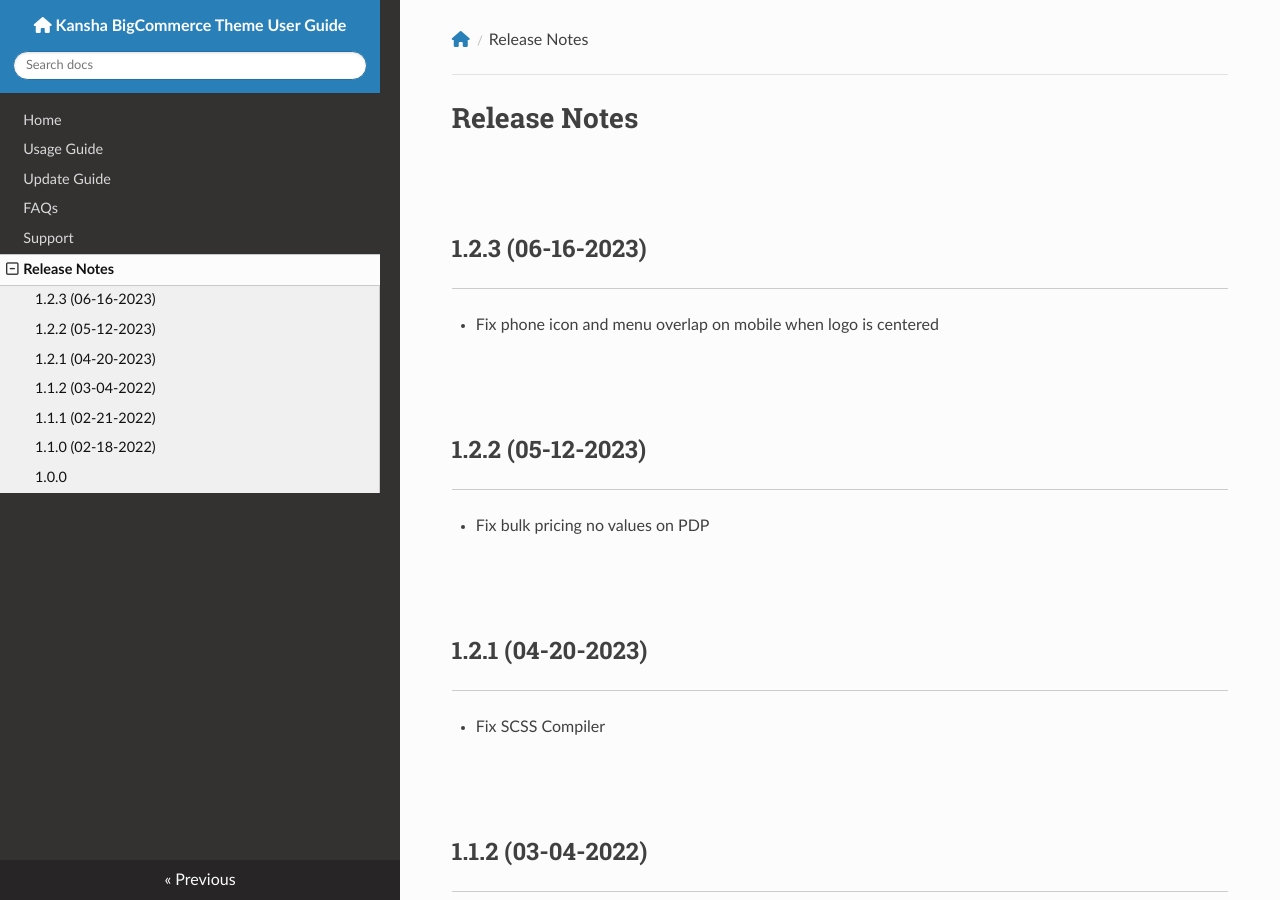
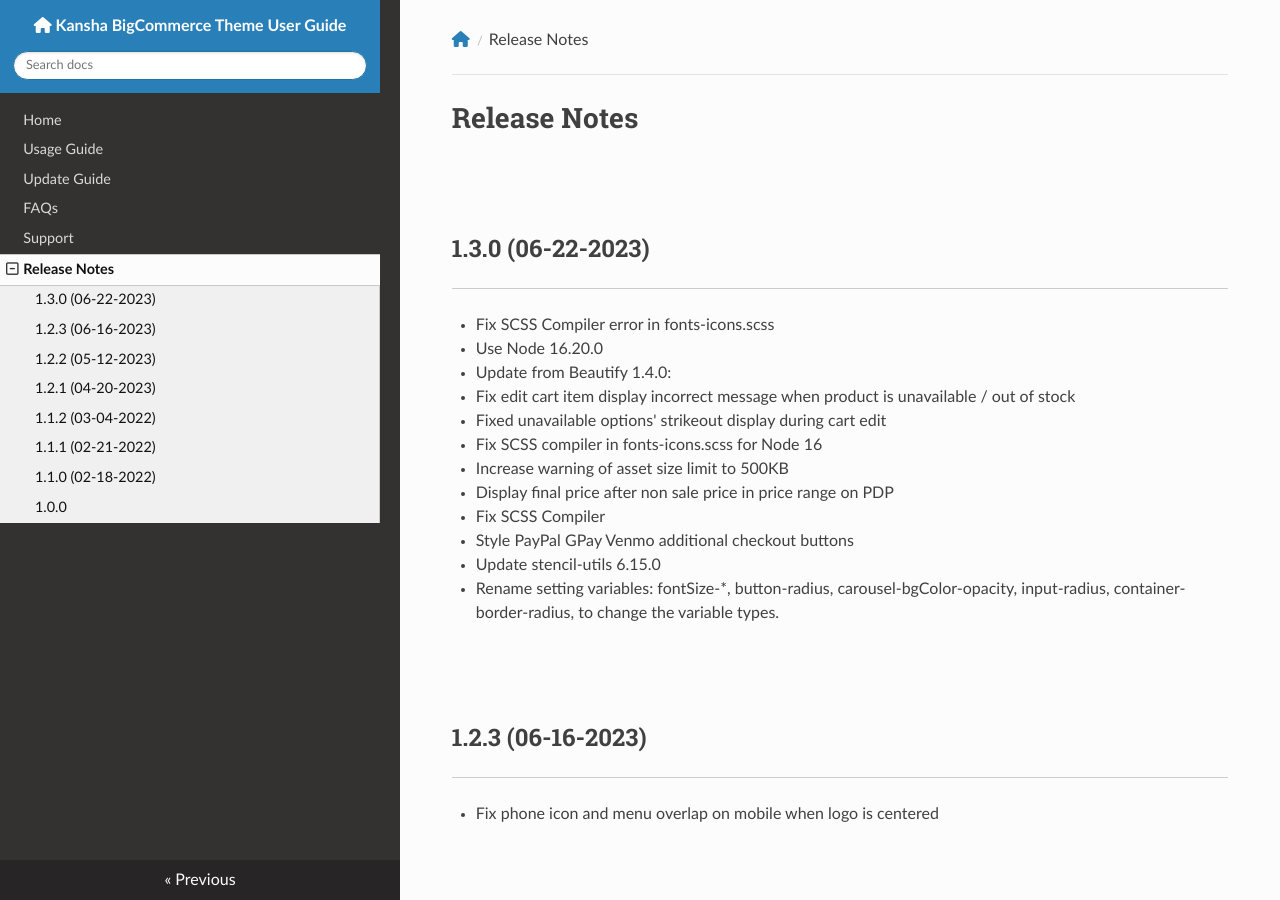
Before and after one commit to tvlgiao/bc-kansha-docs, an MkDocs documentation site: the page built from docs/changelog.md, in a window 1280 px wide and 900 px high. Built offline with MkDocs 1.6.1, drawn with Linux system fonts in a browser that asks for light colours; nearby versions of some CDN libraries.

Commit message:
Release 1.3.0 (06-22-2023)

```diff
--- a/docs/changelog.md
+++ b/docs/changelog.md
@@ -1,4 +1,18 @@
 # Release Notes
+
+## 1.3.0 (06-22-2023)
+- Fix SCSS Compiler error in fonts-icons.scss
+- Use Node 16.20.0
+- Update from Beautify 1.4.0:
+  - Fix edit cart item display incorrect message when product is unavailable / out of stock
+  - Fixed unavailable options' strikeout display during cart edit
+  - Fix SCSS compiler in fonts-icons.scss for Node 16
+  - Increase warning of asset size limit to 500KB
+  - Display final price after non sale price in price range on PDP
+  - Fix SCSS Compiler
+  - Style PayPal GPay Venmo additional checkout buttons
+  - Update stencil-utils 6.15.0
+  - Rename setting variables: fontSize-*, button-radius, carousel-bgColor-opacity, input-radius, container-border-radius, to change the variable types.
 
 ## 1.2.3 (06-16-2023)
 - Fix phone icon and menu overlap on mobile when logo is centered
```
